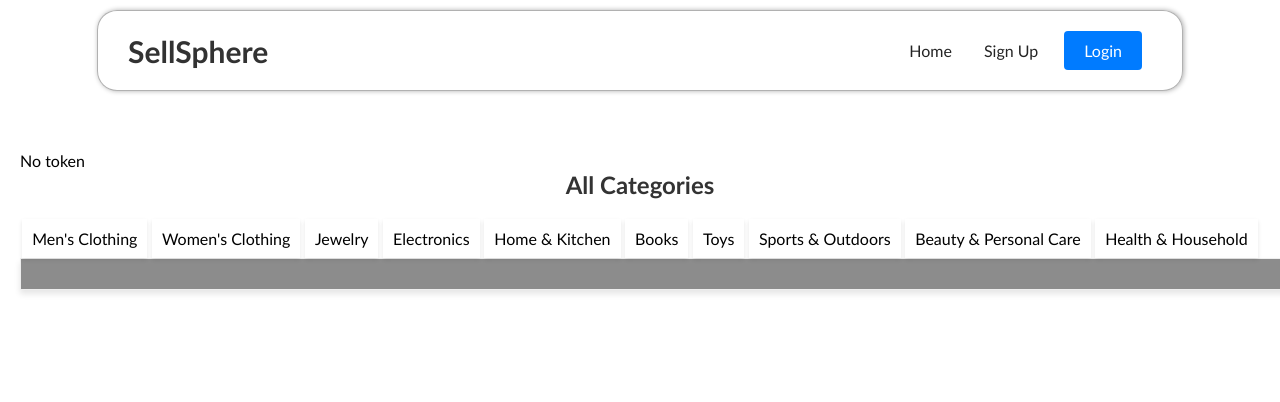
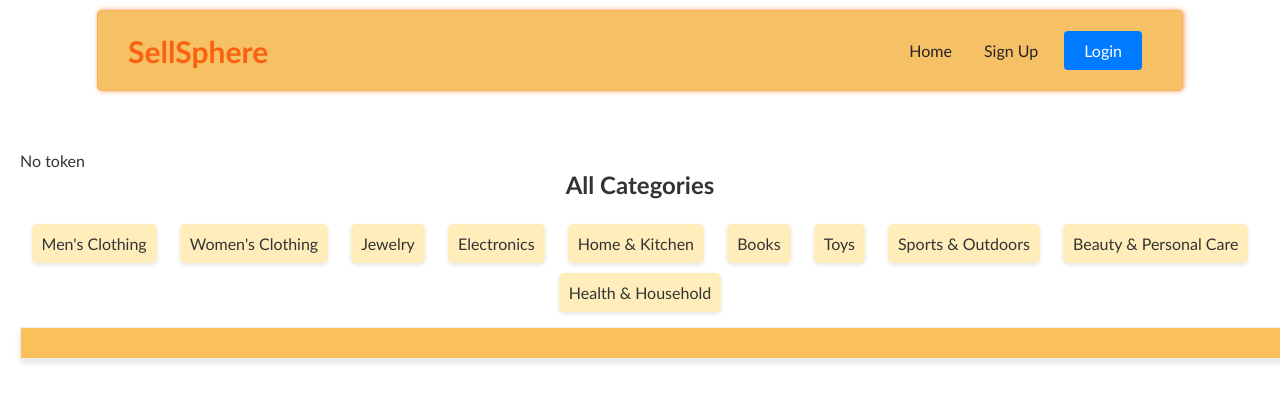
Before and after one commit to sameera474/SellSpherefi, a React (Vite) app: page / in a window 1280 px wide. Shown: the top 402 px of the page. Built offline with nearby package versions, Linux system fonts and the light colour scheme.

Commit message:
Change CSS property

```diff
--- a/src/components/Navbar.jsx
+++ b/src/components/Navbar.jsx
@@ -37,7 +37,7 @@ export const Navbar = () => {
         {isAuthenticated ? (
           <>
             <div className="user-info">
-              <p>Welcome, {username}</p> {/* Display username */}
+              <p>Welcome, {username}</p>
               <button onClick={handleLogout}>Logout</button>
             </div>
             <div className="search-bar">
@@ -97,11 +97,7 @@ export const Navbar = () => {
             </Link>
           </>
         )}
-        <div className="menu-toggle" onClick={toggleMenu}>
-          <span></span>
-          <span></span>
-          <span></span>
-        </div>
+        <div className="menu-toggle" onClick={toggleMenu}></div>
       </div>
     </nav>
   );
--- a/src/index.css
+++ b/src/index.css
@@ -1,7 +1,7 @@
 * {
   font-family: "Trebuchet MS";
   margin: 0;
-  baccolor: #333;
+  color: #333;
 }
 
 .navbar {
@@ -19,15 +19,15 @@
   /* height: 80px; */
   max-width: 80%;
   margin: 10px auto;
-  background-color: rgba(255, 255, 255, 0.541);
-  border: 0.1px solid rgba(61, 61, 61, 0.4);
-  box-shadow: 1px 0px 5px rgb(175, 175, 175);
-  border-radius: 20px;
+  background-color: #f6c165;
+  border: 0.1px solid rgba(253, 151, 67, 0.4);
+  box-shadow: 1px 0px 5px rgb(248, 153, 90);
+  border-radius: 5px;
   padding: 20px 30px;
 }
 
 .navbar h1 {
-  color: #323232;
+  color: #fb610e;
   font-size: 30px;
   font-weight: 600;
 }
@@ -40,10 +40,11 @@
   margin-left: 16px;
   text-decoration: none;
   padding: 6px;
+  color: #fb610e;
 }
 
 .navbar a:hover {
-  color: #a8a8a8;
+  color: #7e0101;
 }
 
 .content {
@@ -64,7 +65,10 @@
 .category {
   box-shadow: 0 2px 4px rgba(0, 0, 0, 0.1);
   padding: 10px;
+  margin: 5px;
   text-align: center;
+  border-radius: 5px;
+  background-color: #ffeebc;
 }
 
 .category-title {
@@ -80,13 +84,20 @@
   gap: 20px;
   padding: 20px;
   justify-content: center;
-  background-color: #8c8c8c;
+  background-color: #fbc05a;
   color: rgb(78, 78, 78);
   border: 1px solid #eee;
   box-shadow: 0 4px 6px rgba(0, 0, 0, 0.1);
   padding: 15px;
   text-align: center;
   width: 100%;
+}
+
+.product-box:hover {
+  background-color: #ffe5c4;
+
+  transition: 0.4s;
+  cursor: pointer;
 }
 
 .product-box {
@@ -126,6 +137,9 @@ button {
   border: none;
   border-radius: 4px;
   cursor: pointer;
+}
+.products-section {
+  padding-top: 10px;
 }
 
 button:hover {
```
